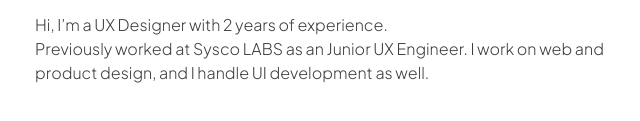
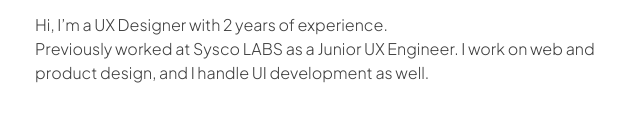
Before and after one commit to pamodaravihansa/pamoda.github.io, a plain HTML site: page index.html in a window 1280 px wide. Shown: the part 415-536 px from the top of the page, 305-945 px from the left. Drawn offline with Linux system fonts and the light colour scheme; a web font is replaced by a local one.

Commit message:
fixed typo

```diff
--- a/index.html
+++ b/index.html
@@ -53,7 +53,7 @@
             </div>
             <div class="description-text">
                 <p>Hi, I’m a UX Designer with 2 years of experience. <br>
-                    Previously worked at Sysco LABS as an Junior UX Engineer. I work on web and product design, and I
+                    Previously worked at Sysco LABS as a Junior UX Engineer. I work on web and product design, and I
                     handle UI development as well.</p>
             </div>
         </div>
```
